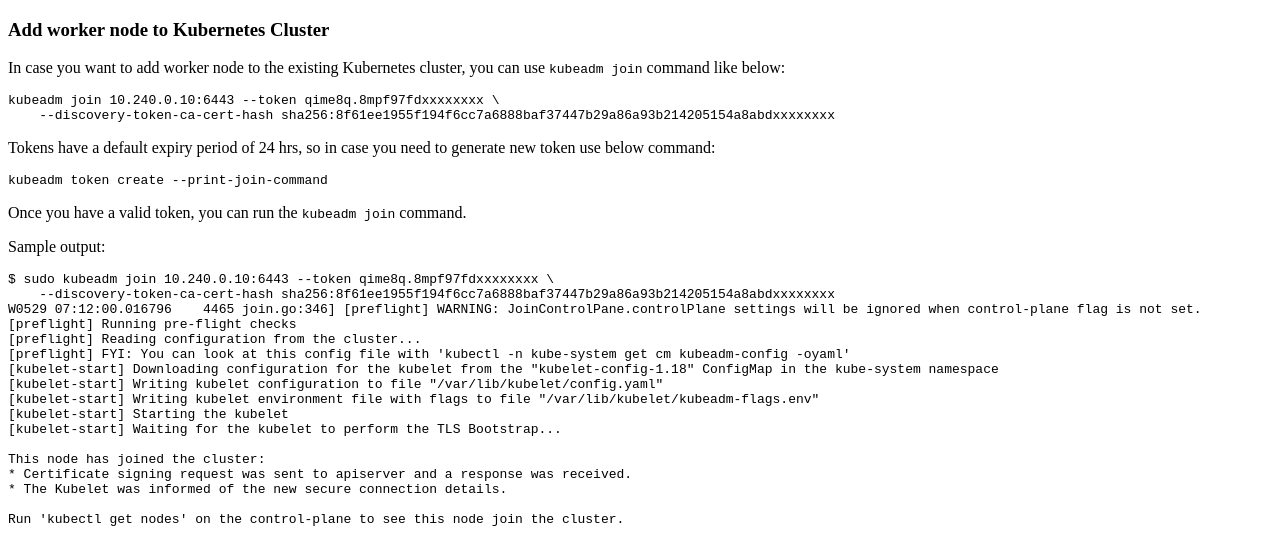
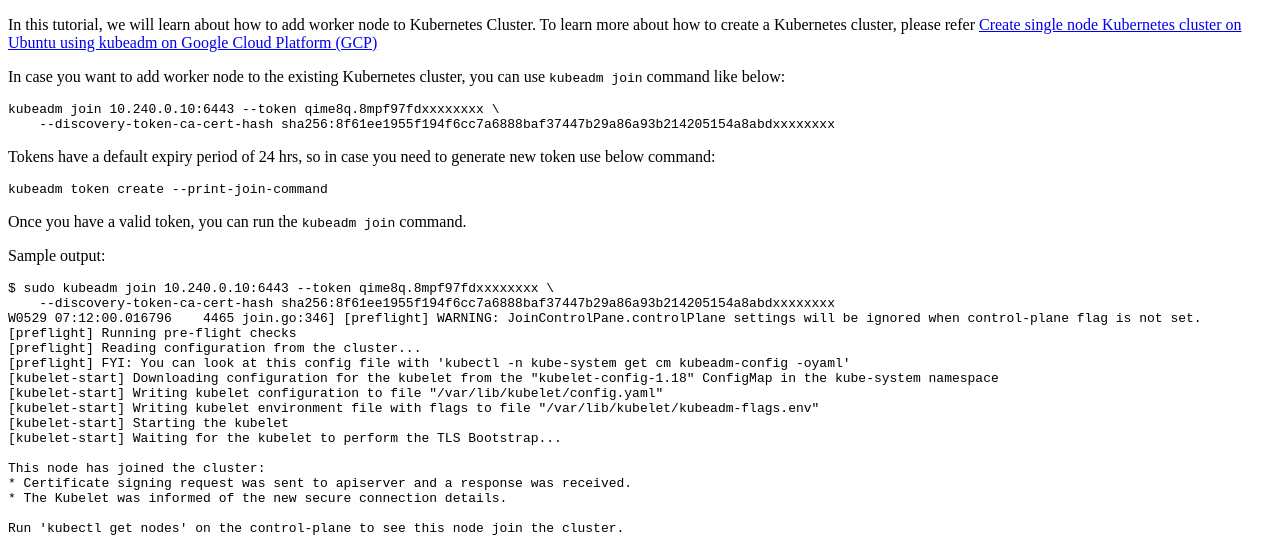
Before and after one commit to sandeepnkulkarni/kubernetes-tutorials, a Jekyll site: the page built from _posts/2020-06-17-add-worker-node.md, in a window 1280 px wide, cut to the strip 375-915 px from the top of the page. Built offline with Jekyll 4.4.1, drawn with Linux system fonts in a browser that asks for light colours.

Commit message:
Update 2020-06-17-add-worker-node.md

```diff
--- a/_posts/2020-06-17-add-worker-node.md
+++ b/_posts/2020-06-17-add-worker-node.md
@@ -4,7 +4,7 @@
 date: 2020-06-07 15:00:00 +0530
 ---
 
-# Add worker node to Kubernetes Cluster
+In this tutorial, we will learn about how to add worker node to Kubernetes Cluster. To learn more about how to create a Kubernetes cluster, please refer [Create single node Kubernetes cluster on Ubuntu using kubeadm on Google Cloud Platform (GCP)](2020-06-17-single-node-k8s-ubuntu-gcp-kubeadm.md)
 
 In case you want to add worker node to the existing Kubernetes cluster, you can use `kubeadm join` command like below:
 
```
